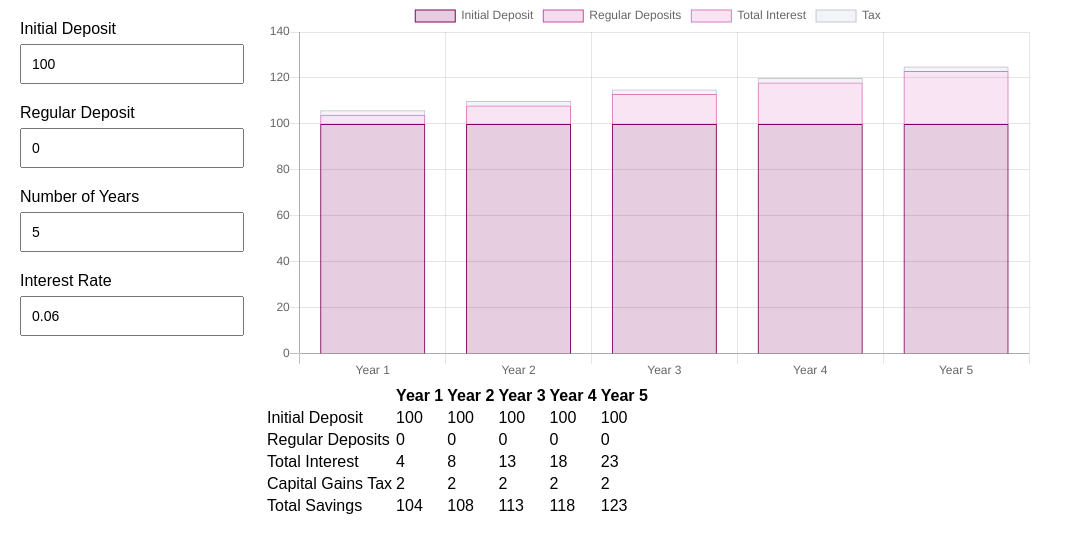
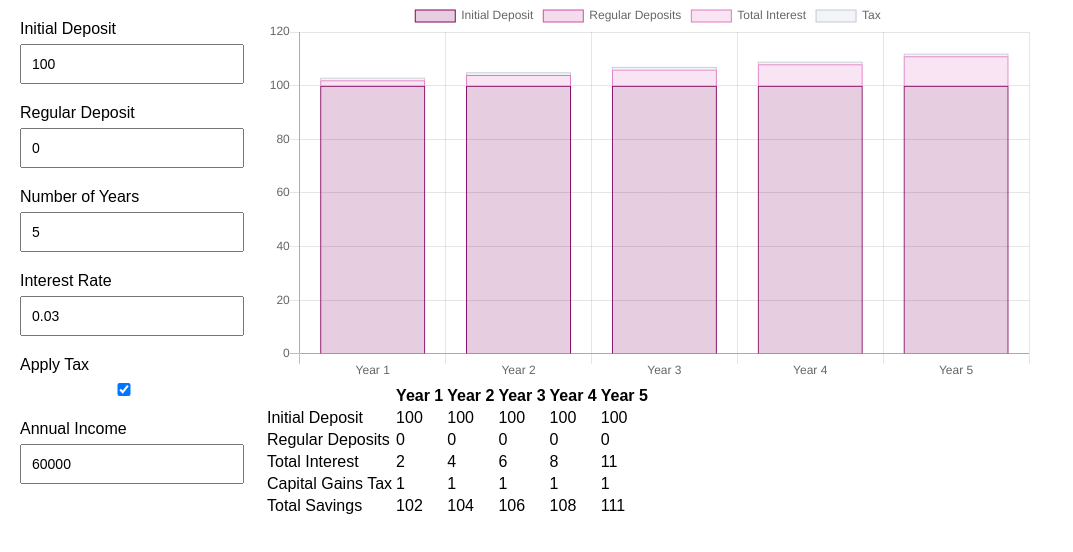
Before and after one commit to thaiphan/compound-interest-calculator, a React (Create React App) app: page / in a window 1280 px wide. Shown: the top 552 px of the page, without its empty margins (0-1073 px from the left). Built offline with nearby package versions, Linux system fonts and the light colour scheme.

Commit message:
Add way to configure tax

```diff
--- a/src/App.js
+++ b/src/App.js
@@ -12,7 +12,9 @@ class App extends Component {
       initialDeposit: 100,
       regularDeposit: 0,
       numberOfYears: 5,
-      interestRate: 0.06
+      interestRate: 0.03,
+      applyTax: true,
+      annualIncome: 60000
     };
   }
 
@@ -22,11 +24,14 @@ class App extends Component {
     });
   }
 
+  handleToggle(event) {
+    this.setState({
+      [event.target.name]: !this.state[event.target.name]
+    });
+  }
+
   getYearlyInterest() {
     let yearlyInterest = [];
-
-    let annualIncome = 80000;
-    let applyTax = true;
 
     let currentPrincipal = this.state.initialDeposit;
     let totalInterest = 0;
@@ -44,7 +49,13 @@ class App extends Component {
       currentPrincipal = grossPrincipal;
 
       // How much tax the government deserves from your earnt interest
-      let capitalGainsTax = applyTax ? getIncomeTax(annualIncome + capitalGains) - getIncomeTax(annualIncome) : 0;
+      let capitalGainsTax = 0;
+      if (this.state.applyTax) {
+        let grossIncomeTax = getIncomeTax(+this.state.annualIncome + capitalGains);
+        let incomeTax = getIncomeTax(+this.state.annualIncome);
+
+        capitalGainsTax = grossIncomeTax - incomeTax;
+      }
 
       // Your money after the government receives its entitled share of your money
       currentPrincipal -= capitalGainsTax;
@@ -90,6 +101,14 @@ class App extends Component {
             <label>Interest Rate</label>
             <input type="text" name="interestRate" value={this.state.interestRate} onChange={this.handleFormChange.bind(this)} />
           </div>
+          <div className="form-group">
+            <label>Apply Tax</label>
+            <input type="checkbox" name="applyTax" checked={this.state.applyTax} onChange={this.handleToggle.bind(this)} />
+          </div>
+          <div className="form-group">
+            <label>Annual Income</label>
+            <input type="text" name="annualIncome" value={this.state.annualIncome} onChange={this.handleFormChange.bind(this)} />
+          </div>
         </div>
         <div className="main">
           <BarChart
```
